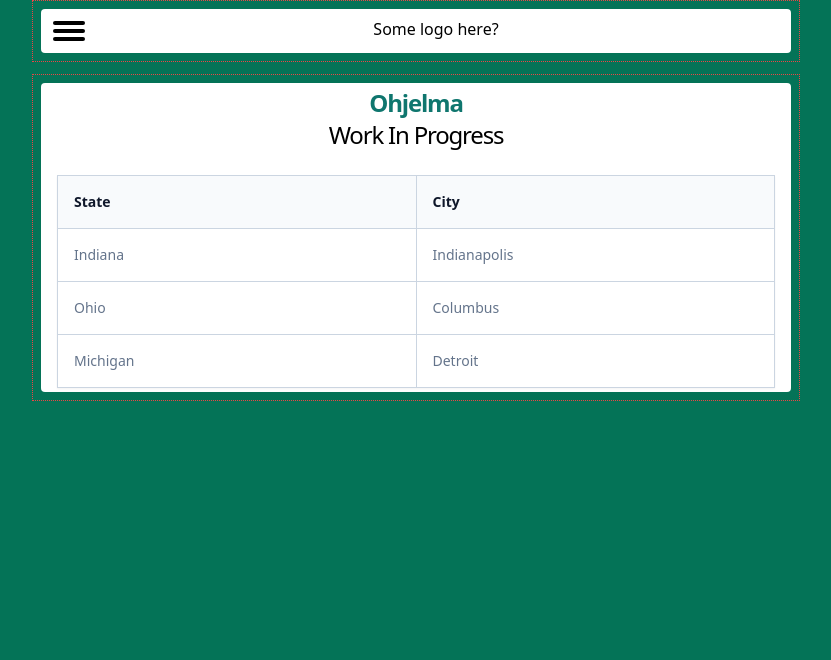
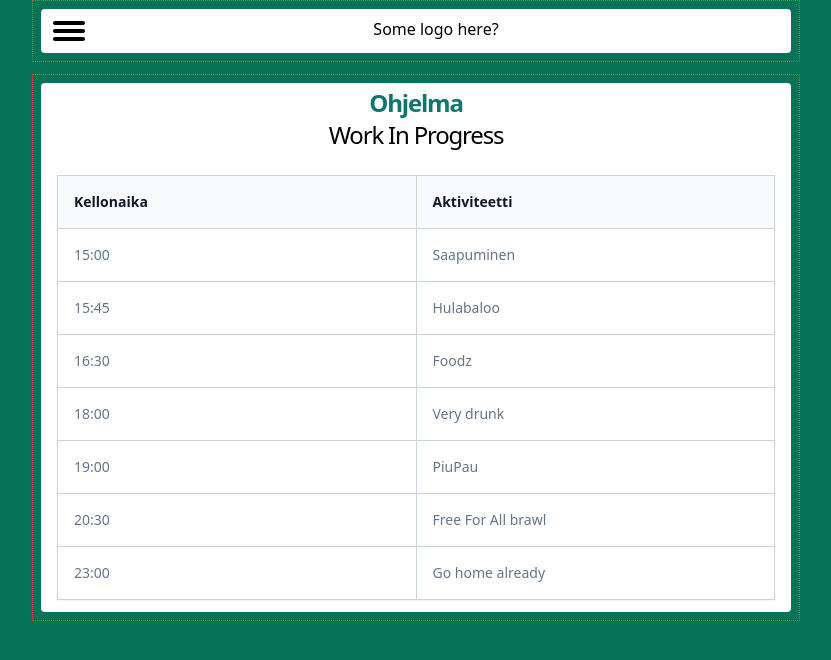
Before and after one commit to rekolae/wedding-site, a Next.js app: page /ohjelma in a window 1280 px wide. Shown: the top 660 px of the page, without its empty margins (224-1055 px from the left). Built offline with nearby package versions, Linux system fonts and the light colour scheme.

Commit message:
Changed navlink hover color, added data to populate programme table

```diff
--- a/app/ohjelma/page.tsx
+++ b/app/ohjelma/page.tsx
@@ -1,3 +1,5 @@
+import { programmeData } from "@/lib/programmeData";
+
 export default function Programme() {
   return (
     <section id="programme-section" className="section-primary">
@@ -6,42 +8,36 @@ export default function Programme() {
         Work In Progress
       </h2>
       <div className="px-2">
-        <table className="w-full border-collapse border border-slate-400 bg-white text-sm shadow-sm dark:border-slate-500 dark:bg-slate-800">
+        <table className="w-full mb-2 border-collapse border border-slate-400 bg-white text-sm shadow-sm dark:border-slate-500 dark:bg-slate-800">
           <thead className="bg-slate-50 dark:bg-slate-700">
             <tr>
+              {programmeData[0].map((data) => {
+                return (
+                  <>
                   <th className="w-1/2 border border-slate-300 p-4 text-left font-semibold text-slate-900 dark:border-slate-600 dark:text-slate-200">
-                State
+                    {data[0]}
                   </th>
                   <th className="w-1/2 border border-slate-300 p-4 text-left font-semibold text-slate-900 dark:border-slate-600 dark:text-slate-200">
-                City
+                    {data[1]}
                 </th>
+                </>
+                );
+              })}
             </tr>
           </thead>
           <tbody>
+            {programmeData[1].map((data) => {
+              return (
                 <tr>
                   <td className="border border-slate-300 p-4 text-slate-500 dark:border-slate-700 dark:text-slate-400">
-                Indiana
+                    {data[0]}
                   </td>
                   <td className="border border-slate-300 p-4 text-slate-500 dark:border-slate-700 dark:text-slate-400">
-                Indianapolis
+                    {data[1]}
                   </td>
                 </tr>
-            <tr>
-              <td className="border border-slate-300 p-4 text-slate-500 dark:border-slate-700 dark:text-slate-400">
-                Ohio
-              </td>
-              <td className="border border-slate-300 p-4 text-slate-500 dark:border-slate-700 dark:text-slate-400">
-                Columbus
-              </td>
-            </tr>
-            <tr>
-              <td className="border border-slate-300 p-4 text-slate-500 dark:border-slate-700 dark:text-slate-400">
-                Michigan
-              </td>
-              <td className="border border-slate-300 p-4 text-slate-500 dark:border-slate-700 dark:text-slate-400">
-                Detroit
-              </td>
-            </tr>
+              );
+            })}
           </tbody>
         </table>
       </div>
--- a/components/NavLinks.tsx
+++ b/components/NavLinks.tsx
@@ -20,8 +20,8 @@ export default function NavLinks({
               key={pageData[1]}
               className={`w-min transform p-1 px-2 transition duration-300 ${
                 pageData[2] === pathname
-                  ? "text-green-600 underline underline-offset-2 dark:text-purple-400"
-                  : "text-white hover:translate-x-1 hover:text-green-300 dark:hover:text-cyan-400"
+                  ? "text-black underline underline-offset-2 dark:text-purple-400"
+                  : "text-white hover:translate-x-1 hover:text-teal-400 dark:hover:text-cyan-400"
               }`}
             >
               <Link
--- a/lib/navData.ts
+++ b/lib/navData.ts
@@ -1,5 +1,5 @@
 // List of entries in navbar
-export const navData = [
+export const navData: Array<Array<String>> = [
   // [Nav text, id, href]
   ["Koti", "home", "/"],
   ["Ruokalista", "menu", "/menu"],
--- /dev/null
+++ b/lib/programmeData.ts
@@ -0,0 +1,18 @@
+// List of table entries in programme page
+export const programmeData: Array<Array<Array<String>>> = [
+    // Header data
+    [
+        ["Kellonaika", "Aktiviteetti"]
+    ],
+    // Table data
+    [
+        // [Time, Activity]
+        ["15:00", "Saapuminen"],
+        ["15:45", "Hulabaloo"],
+        ["16:30", "Foodz"],
+        ["18:00", "Very drunk"],
+        ["19:00", "PiuPau"],
+        ["20:30", "Free For All brawl"],
+        ["23:00", "Go home already"]
+    ]
+];
```
Lines whose indentation alone changed are shown as unchanged.
